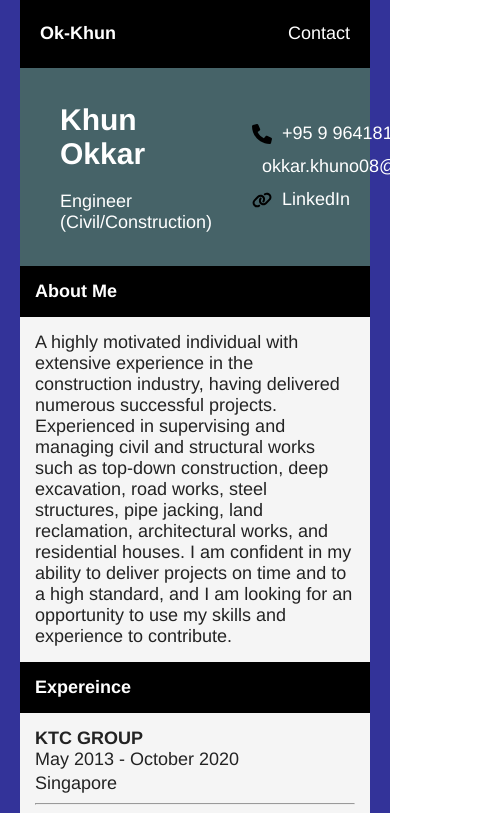
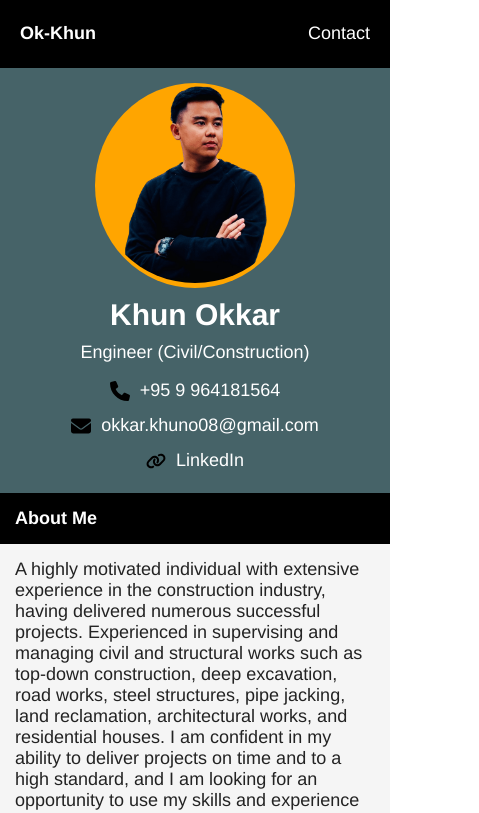
Before and after one commit to Ok-Khun/OkKhun, a Next.js app: page / in a window 390 px wide. Shown: the top 813 px of the page, 479 px wide, since content can reach past the window. Built offline with nearby package versions, Linux system fonts and the light colour scheme.

Commit message:
media query

```diff
--- a/styles/Cv.module.css
+++ b/styles/Cv.module.css
@@ -126,6 +126,7 @@
 .eduYear > span {
     display: block;
     text-align: right;
+    font-size: 18px;
 }
 
 .eduSchoolMajor{
@@ -134,9 +135,67 @@
     flex-direction: column;
 }
 
+.eduSchoolMajor > span {
+    font-size: 18px;
+}
+
 /* certificates */
 .certificates{
     padding: 15px;
     background-color: #f5f5f5;
     border-radius: 10px;
 }
+
+@media screen and (max-width: 650px) {
+    .topSection {
+        flex-direction: column;
+        justify-content: center;
+        align-items: center;
+    }
+    .basicInfo {
+        margin: 0%;
+        text-align: center;
+    }
+    .basicInfo > p,
+    .basicInfo > h1
+    {
+        text-align: center;
+        margin-top: 10px;
+        margin-bottom: 10px;
+    }
+    .contactInfoSection {
+        margin: 0%;
+        width: 100%;
+    }
+    .contactInfo {
+        margin: 0px;
+        padding: 0px;
+        display: flex;
+        justify-content: space-evenly;
+    }
+    .contactInfo > ul {
+        margin-left: 0;
+    }
+    .contactInfo > li > span,
+    .contactInfo > li > span > a
+    {
+        font-size: 14px;
+    }
+}
+
+@media screen and (max-width: 500px) {
+    .contactInfo {
+        flex-direction: column;
+        align-items: center;
+        justify-content: center;
+    }
+    .contactInfo > li
+    {
+        margin: 5px;
+        padding: 0;
+    }
+    .contactInfo > li > span > a,
+    .contactInfo > li > span {
+        font-size: 18px;
+    }
+}
--- a/styles/Footer.module.css
+++ b/styles/Footer.module.css
@@ -1,7 +1,7 @@
 .myFooter {
     background-color: black;
-    margin-left: 20px;
-    margin-right: 20px;
+    /* margin-left: 20px;
+    margin-right: 20px; */
     padding-left: 20px;
     padding-right: 20px;
     margin-bottom: 0px;
--- a/styles/Nav.module.css
+++ b/styles/Nav.module.css
@@ -2,8 +2,8 @@
     /* background-color: rgb(161, 181, 199); */
     background-color: black;
     display: flex;
-    margin-left: 20px;
-    margin-right: 20px;
+    /* margin-left: 20px;
+    margin-right: 20px; */
     padding-left: 20px;
     padding-right: 20px;
     height: 8vh;
--- a/styles/globals.css
+++ b/styles/globals.css
@@ -21,6 +21,6 @@ a {
 .main {
   /* height: 90vh; */
   /* width: 100vw; */
-  padding-left: 20px;
-  padding-right: 20px;
+  /* padding-left: 15px;
+  padding-right: 15px; */
 }
```
